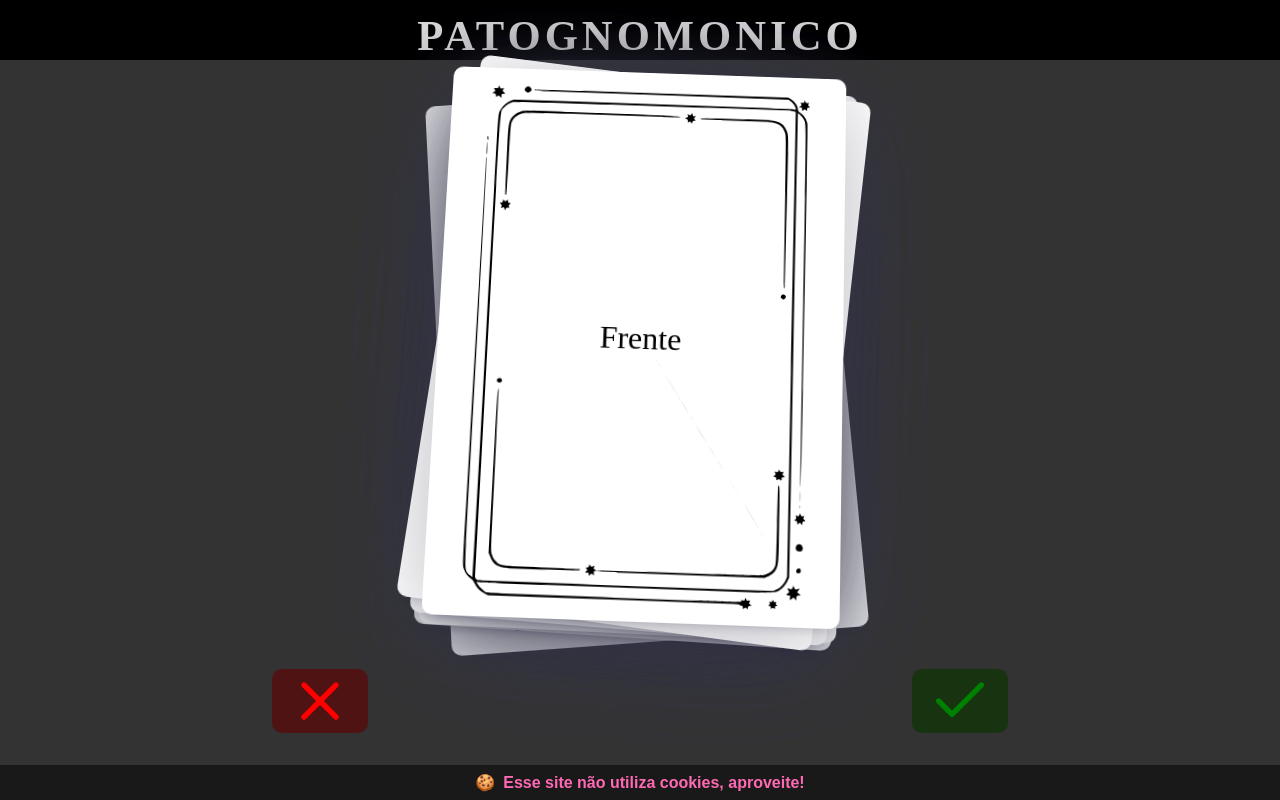
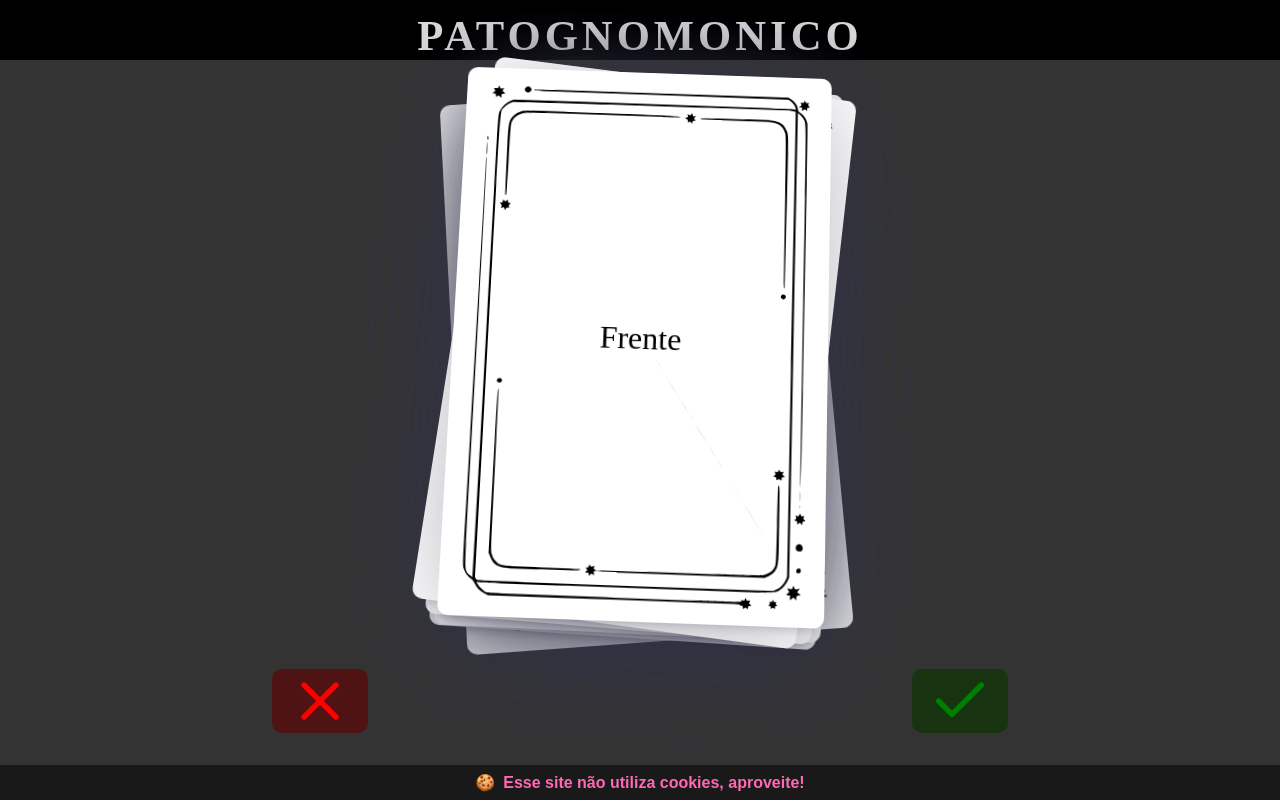
Before and after one commit to TarsiSurdi/sanequiz, a React (Vite) app: page / in a window 1280 px wide. Built offline with nearby package versions, Linux system fonts and the light colour scheme; a web font is replaced by a local one.

Commit message:
Changed max width and height of cards

```diff
--- a/src/components/Deck/styles.module.scss
+++ b/src/components/Deck/styles.module.scss
@@ -19,7 +19,9 @@
     background-repeat: no-repeat;
     background-position: center center;
     width: 90%;
+    max-width: 375px;
     height: 100%;
+    max-height: 580px;
     will-change: transform;
     border-radius: 10px;
     box-shadow: 0 12.5px 100px -10px rgba(50, 50, 73, 0.4),
```
